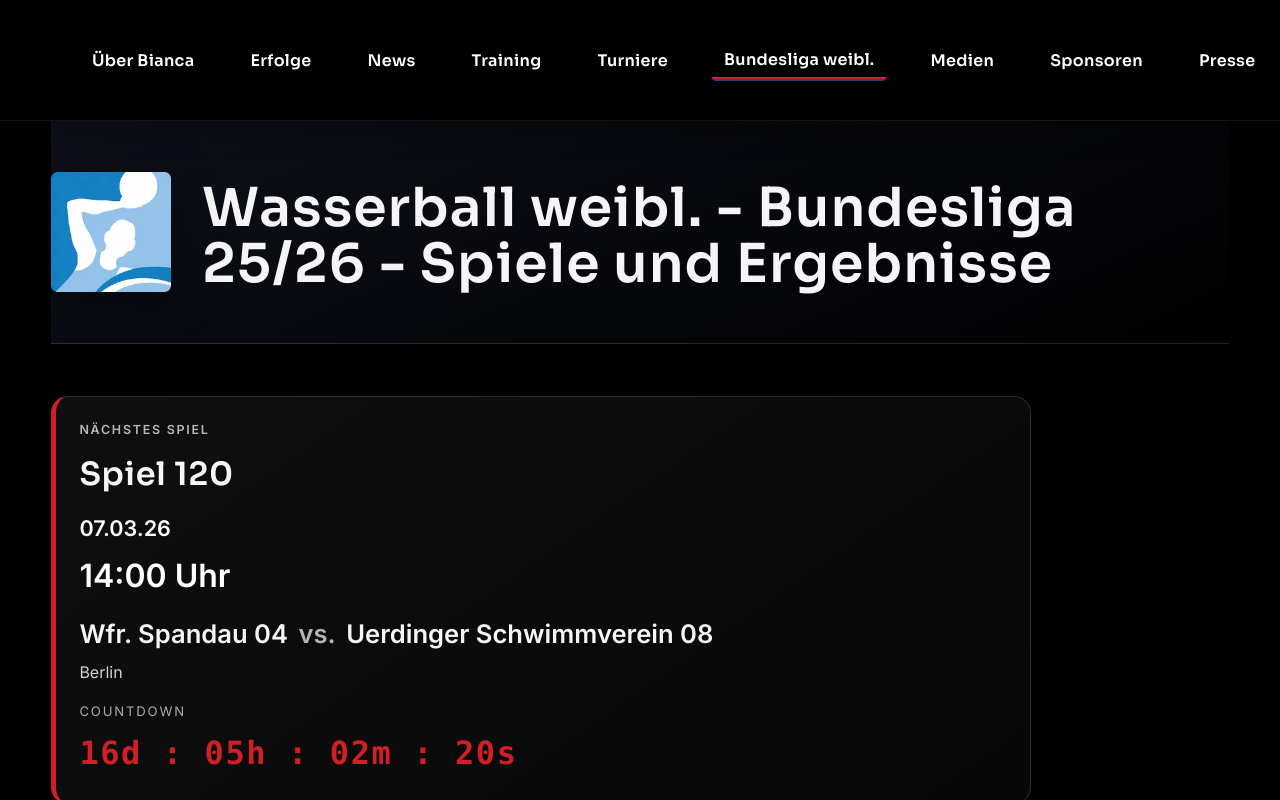
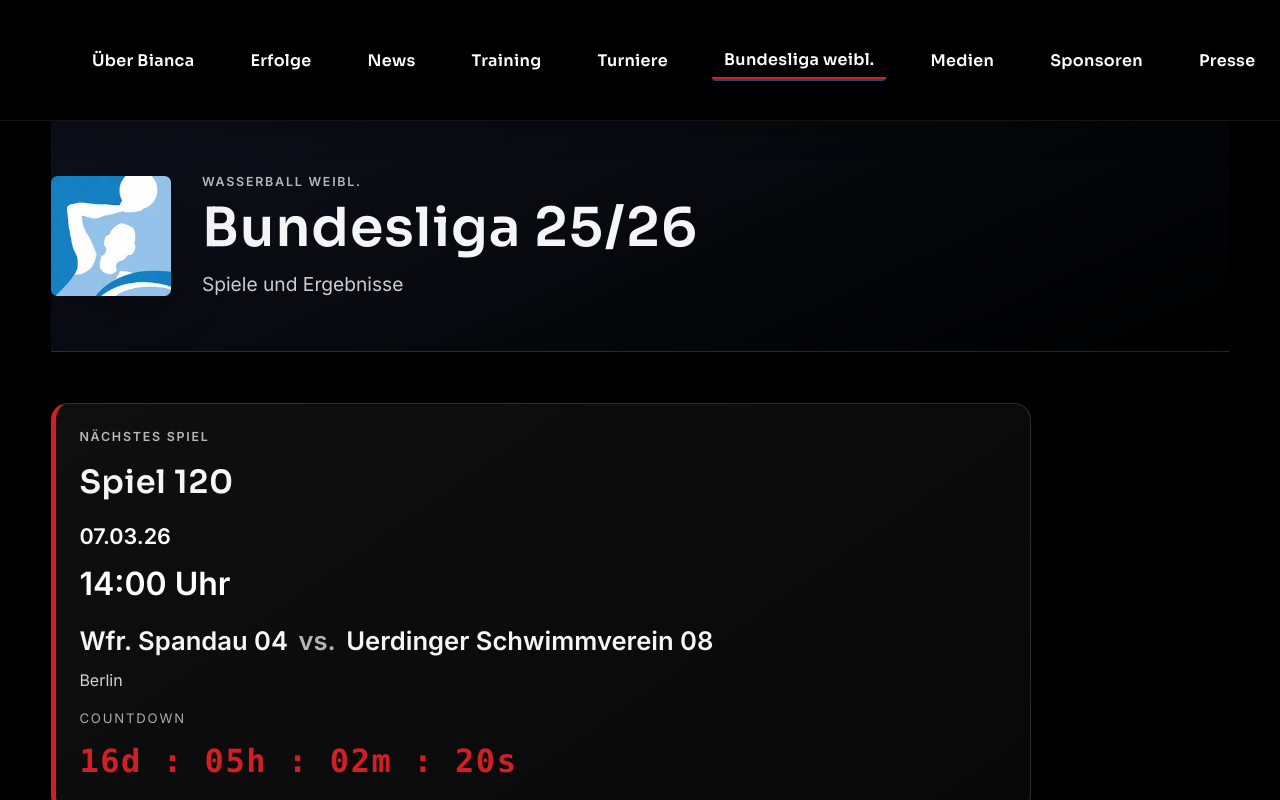
Before and after one commit to biancamitterbauer/bianca-waterpolo, an Angular app: page /bundesliga-weibl in a window 1280 px wide. Built offline with nearby package versions, Linux system fonts and the light colour scheme.

Commit message:
Adjust Bundesliga hero heading to three-line format

```diff
--- a/src/app/features/bundesliga-weibl/bundesliga-weibl.component.html
+++ b/src/app/features/bundesliga-weibl/bundesliga-weibl.component.html
@@ -3,7 +3,9 @@
     <div class="tournament-hero__head">
       <img src="assets/images/logos/WB.png" alt="Wasserball weiblich Logo" loading="lazy" />
       <div>
-        <h1>Wasserball weibl. - Bundesliga 25/26 - Spiele und Ergebnisse</h1>
+        <p class="hero-kicker">Wasserball weibl.</p>
+        <h1>Bundesliga 25/26</h1>
+        <p class="hero-subtitle">Spiele und Ergebnisse</p>
       </div>
     </div>
   </section>
```
